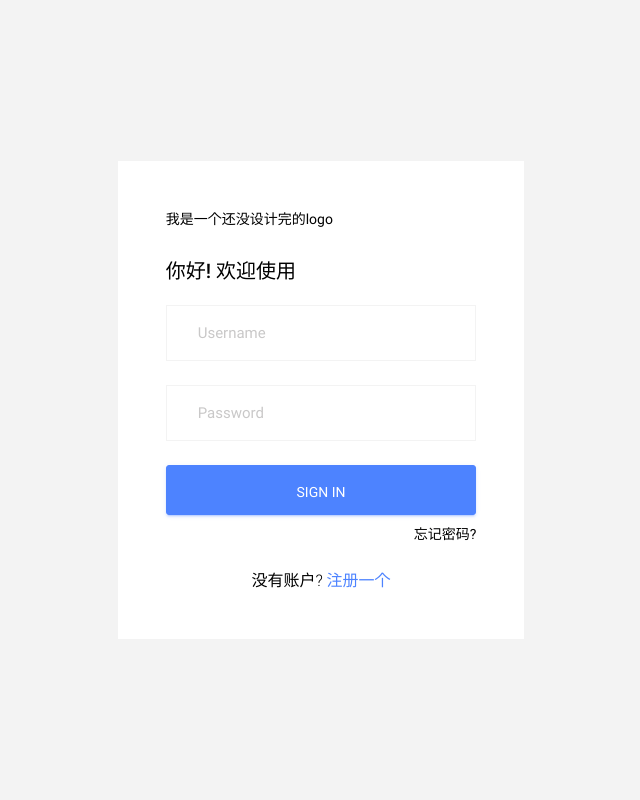
After one commit to sebuaa2020/Team202, a Flask app: template ROS_web/templates/login.html in a window 1280 px wide. The commit adds this page. Shown: the whole page, without its empty margins (319-959 px from the left). Run offline with Flask 2, Linux system fonts and the light colour scheme; the template is opened without the code that fills it, so the values that code supplies are empty.

Commit message:
add login & register

```diff
--- a/ROS_web/templates/about_us.html
+++ b/ROS_web/templates/about_us.html
@@ -5,7 +5,7 @@
     <!-- Required meta tags -->
     <meta charset="utf-8">
     <meta name="viewport" content="width=device-width, initial-scale=1, shrink-to-fit=no">
-    <title>Index</title>
+    <title>About us</title>
     <!-- plugins:css -->
     <link rel="stylesheet" href="../static/vendors/mdi/css/materialdesignicons.min.css">
     <link rel="stylesheet" href="../static/vendors/base/vendor.bundle.base.css">
--- a/ROS_web/templates/help.html
+++ b/ROS_web/templates/help.html
@@ -5,7 +5,7 @@
     <!-- Required meta tags -->
     <meta charset="utf-8">
     <meta name="viewport" content="width=device-width, initial-scale=1, shrink-to-fit=no">
-    <title>Index</title>
+    <title>Help</title>
     <!-- plugins:css -->
     <link rel="stylesheet" href="../static/vendors/mdi/css/materialdesignicons.min.css">
     <link rel="stylesheet" href="../static/vendors/base/vendor.bundle.base.css">
--- /dev/null
+++ b/ROS_web/templates/login.html
@@ -0,0 +1,69 @@
+<!DOCTYPE html>
+<html lang="en">
+
+<head>
+  <!-- Required meta tags -->
+  <meta charset="utf-8">
+  <meta name="viewport" content="width=device-width, initial-scale=1, shrink-to-fit=no">
+  <title>Login</title>
+  <!-- plugins:css -->
+  <link rel="stylesheet" href="../static/vendors/mdi/css/materialdesignicons.min.css">
+  <link rel="stylesheet" href="../static/vendors/base/vendor.bundle.base.css">
+  <!-- endinject -->
+  <!-- plugin css for this page -->
+  <!-- End plugin css for this page -->
+  <!-- inject:css -->
+  <link rel="stylesheet" href="../static/css/style.css">
+  <!-- endinject -->
+  <link rel="shortcut icon" href="../static/images/favicon.png" />
+</head>
+
+<body>
+  <div class="container-scroller">
+    <div class="container-fluid page-body-wrapper full-page-wrapper">
+      <div class="content-wrapper d-flex align-items-center auth px-0">
+        <div class="row w-100 mx-0">
+          <div class="col-lg-4 mx-auto">
+            <div class="auth-form-light text-left py-5 px-4 px-sm-5">
+              <div class="brand-logo">
+{#                <img src="../static/images/logo.svg" alt="logo">#}
+                  <p>我是一个还没设计完的logo</p>
+              </div>
+              <h4>你好! 欢迎使用</h4>
+              <form class="pt-3">
+                <div class="form-group">
+                  <input type="email" class="form-control form-control-lg" id="exampleInputEmail1" placeholder="Username">
+                </div>
+                <div class="form-group">
+                  <input type="password" class="form-control form-control-lg" id="exampleInputPassword1" placeholder="Password">
+                </div>
+                <div class="mt-3">
+                  <a class="btn btn-block btn-primary btn-lg font-weight-medium auth-form-btn" href="../../index.html">SIGN IN</a>
+                </div>
+                <div class="my-2 d-flex justify-content-end align-items-center">
+                  <a href="#" class="auth-link text-black">忘记密码?</a>
+                </div>
+                <div class="text-center mt-4 font-weight-light">
+                  没有账户? <a href="register.html" class="text-primary">注册一个</a>
+                </div>
+              </form>
+            </div>
+          </div>
+        </div>
+      </div>
+      <!-- content-wrapper ends -->
+    </div>
+    <!-- page-body-wrapper ends -->
+  </div>
+  <!-- container-scroller -->
+  <!-- plugins:js -->
+  <script src="../static/vendors/base/vendor.bundle.base.js"></script>
+  <!-- endinject -->
+  <!-- inject:js -->
+  <script src="../static/js/off-canvas.js"></script>
+  <script src="../static/js/hoverable-collapse.js"></script>
+  <script src="../static/js/template.js"></script>
+  <!-- endinject -->
+</body>
+
+</html>
```
Also changed, not shown: ROS_web/templates/register.html (added, +66 -0 lines), 1 other file.
